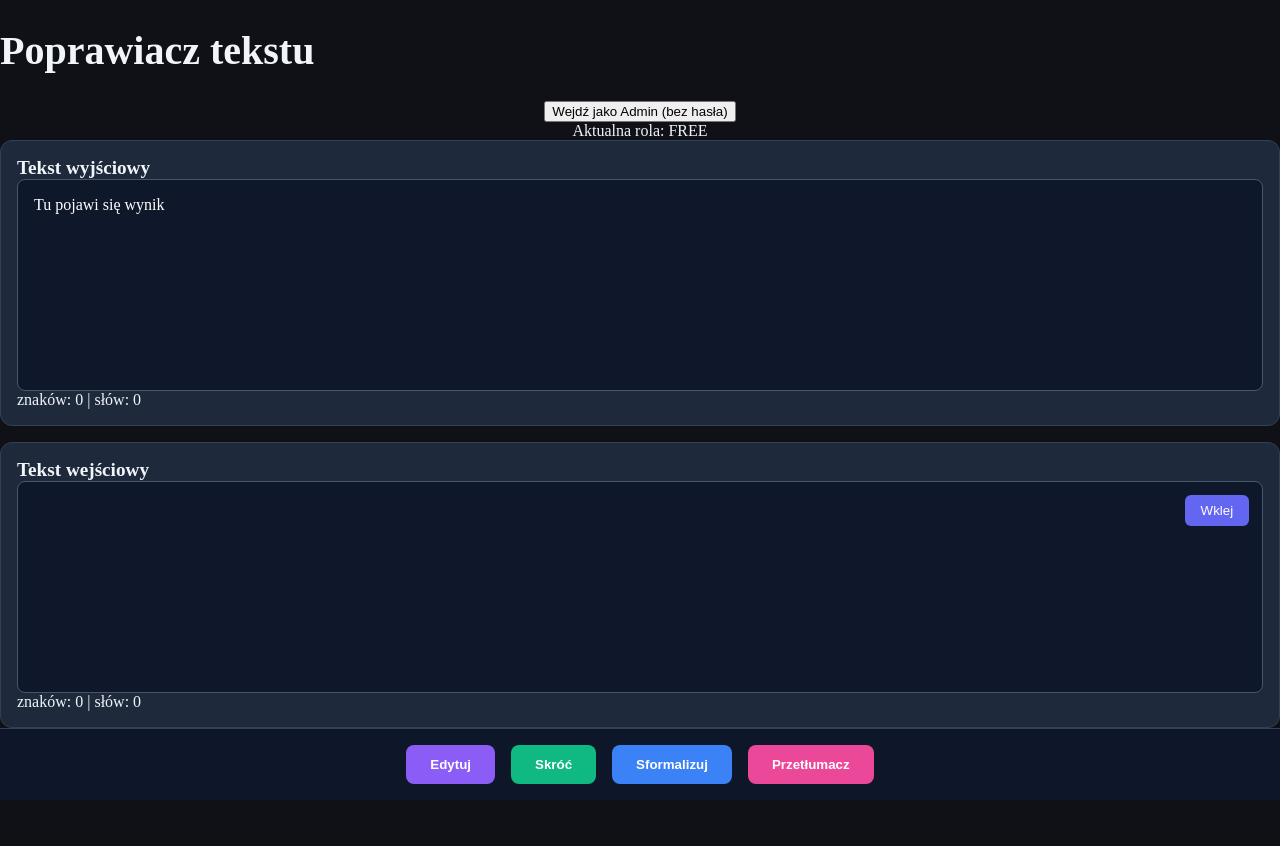
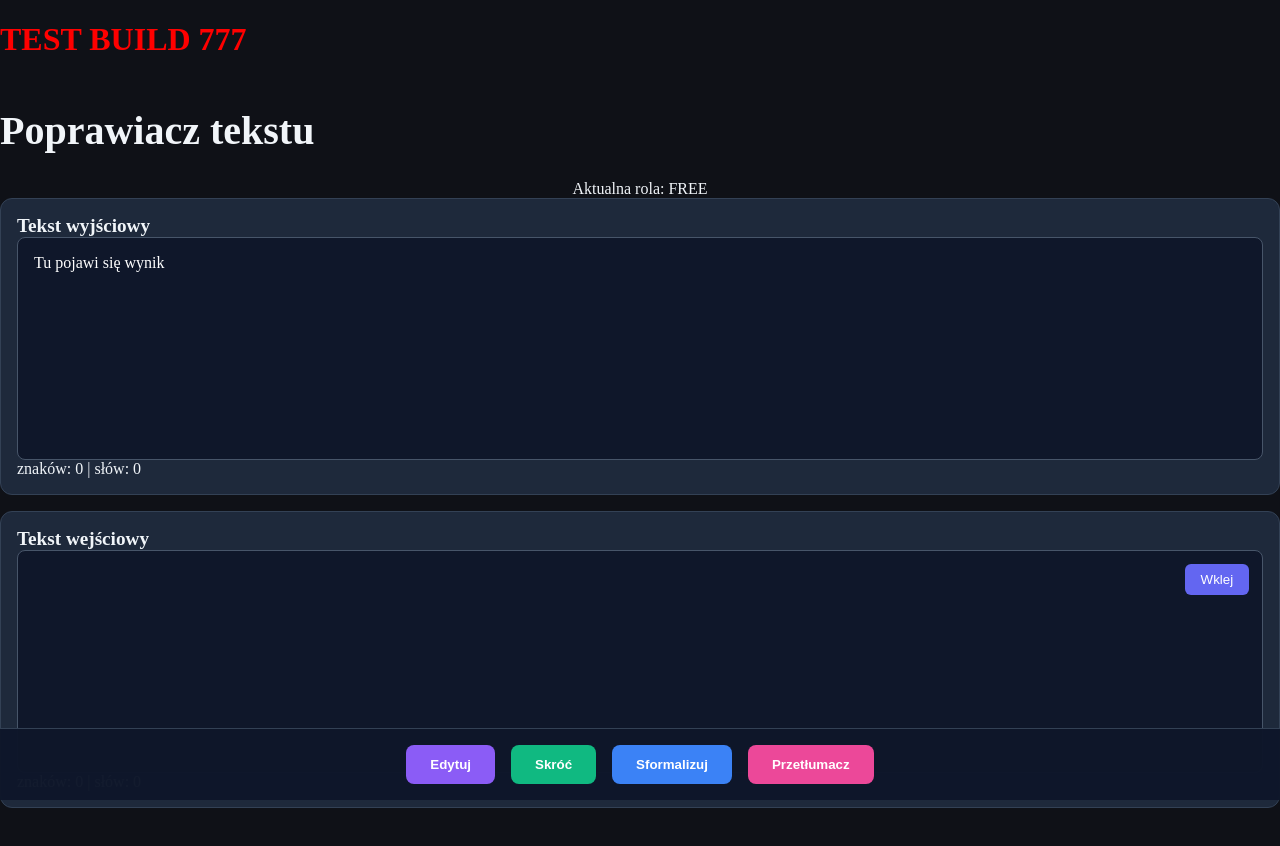
Before and after one commit to jarkon72/naprawiacz-tekstowy, a Next.js app: page / in a window 1280 px wide. Shown: the top 846 px of the page. Before the commit the page ends 800 px from the top, so only its background shows below. Built offline with nearby package versions, Linux system fonts and the light colour scheme.

Commit message:
fix admin + return

```diff
--- a/src/app/page.tsx
+++ b/src/app/page.tsx
@@ -1,5 +1,3 @@
-<h1 style={{color:"red"}}>TEST BUILD 777</h1>
-
 "use client";
 import { useEffect, useState, useRef } from "react";
 
@@ -98,28 +96,32 @@ export default function Home() {
   const outputStats = stats(output);
 
   return (
+    <>
+      <h1 style={{color:"red"}}>TEST BUILD 777</h1>
+
       <div className="app-container">
         <div className="header">
           <h1 className="title">{t("title")}</h1>
         </div>
 
+        {/* 🔥 ADMIN BUTTON FIX */}
+        {role === "admin_premium" && (
           <div className="flex justify-center mt-4">
             <button
               onClick={enterAsAdmin}
               className="px-6 py-2 bg-yellow-600 text-white rounded"
             >
-          Wejdź jako Admin (bez hasła)
+              Admin Panel
             </button>
           </div>
+        )}
 
         <div className="text-center mt-2 text-yellow-400 font-bold">
           Aktualna rola: {role.toUpperCase()}
         </div>
 
-      {/* 🔥 KLUCZOWA POPRAWKA */}
         <div className="editor-grid flex-1 min-h-0">
 
-        {/* OUTPUT */}
           <div className="panel">
             <div className="panel-header">{t("output")}</div>
 
@@ -140,7 +142,6 @@ export default function Home() {
             </div>
           </div>
 
-        {/* INPUT */}
           <div className="panel">
             <div className="panel-header">{t("input")}</div>
 
@@ -163,7 +164,6 @@ export default function Home() {
           </div>
         </div>
 
-      {/* ACTIONS */}
         <div className="actions">
           <button onClick={() => handleAction("edytuj")} className="btn btn-edytuj">
             {t("edit")}
@@ -182,5 +182,6 @@ export default function Home() {
           </button>
         </div>
       </div>
+    </>
   );
 }
```
Lines whose indentation alone changed are shown as unchanged.
